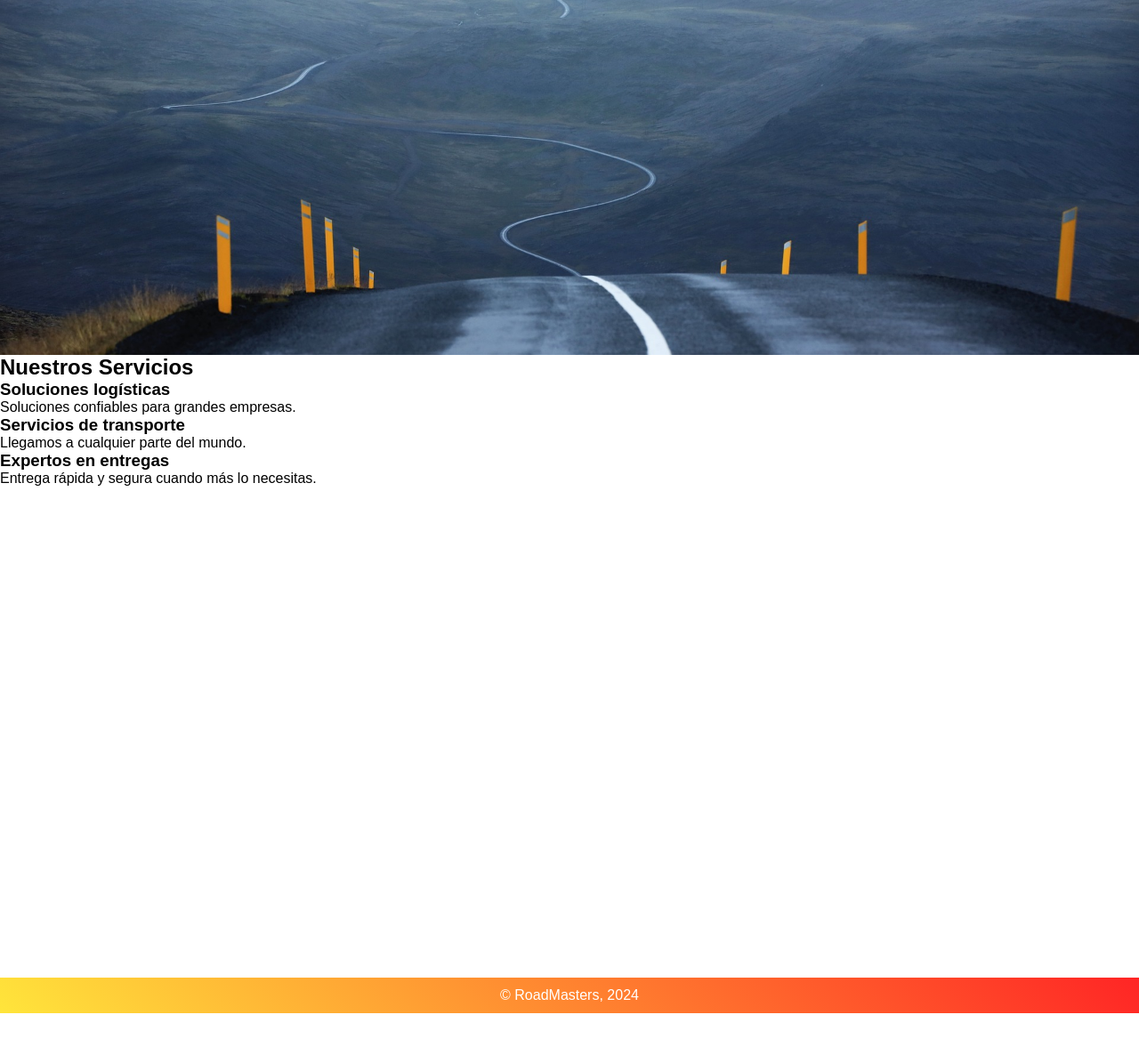
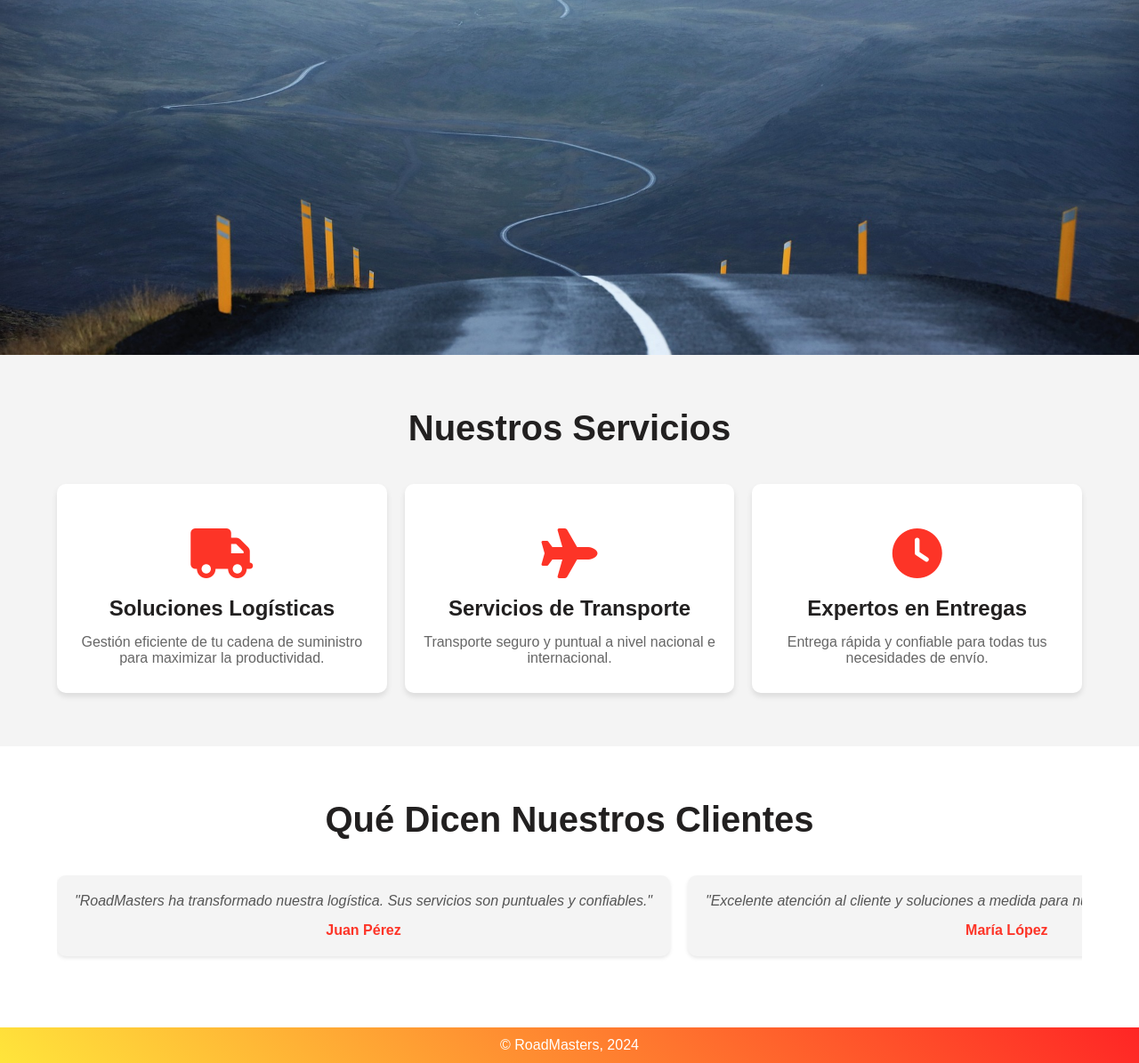
Before and after one commit to gonzalo-ceb/final-cybersecurity, a Django app: page / in a window 1280 px wide. Shown: the part 801-1996 px from the top of the page at 89% size. Before the commit the page ends 1940 px from the top, so only its background shows below. Run offline with Django 5.2, Linux system fonts and the light colour scheme.

Commit message:
css home

```diff
--- a/myproject/myapp/static/css/home.css
+++ b/myproject/myapp/static/css/home.css
@@ -104,7 +104,166 @@
     background-repeat: no-repeat;
 }
 
-.contenedor_servicios {
-    width: 100vw;
-    height: 700px;
+
+
+
+
+
+.container {
+    width: 90%;
+    max-width: 1200px;
+    margin: 0 auto;
 }
+
+/* Sección de Servicios */
+.servicios {
+    padding: 60px 0;
+    background-color: #f4f4f4;
+    text-align: center;
+}
+
+.servicios h2 {
+    font-size: 2.5rem;
+    margin-bottom: 40px;
+    color: #222020;
+    font-family: 'Montserrat', sans-serif;
+}
+
+.servicios-grid {
+    display: flex;
+    justify-content: space-between;
+    gap: 20px;
+    flex-wrap: wrap;
+}
+
+.servicio {
+    background-color: #fff;
+    padding: 30px 20px;
+    border-radius: 10px;
+    box-shadow: 0 4px 6px rgba(0,0,0,0.1);
+    flex: 1 1 calc(33.333% - 40px);
+    transition: transform 0.3s ease, box-shadow 0.3s ease;
+    font-family: 'Montserrat', sans-serif;
+}
+
+.servicio:hover {
+    transform: translateY(-10px);
+    box-shadow: 0 8px 16px rgba(0,0,0,0.2);
+}
+
+.servicio i {
+    font-size: 3.5rem;
+    margin: 20px;
+    color: #fd3427;
+}
+
+.servicio h3 {
+    font-size: 1.5rem;
+    color: #222020;
+    margin-bottom: 15px;
+}
+
+.servicio p {
+    font-size: 1rem;
+    color: #666;
+}
+
+/* Sección de Testimonios */
+.testimonios {
+    padding: 60px 0;
+    background-color: #fff;
+    text-align: center;
+}
+
+.testimonios h2 {
+    font-size: 2.5rem;
+    margin-bottom: 40px;
+    color: #222020;
+    font-family: 'Montserrat', sans-serif;
+}
+
+.testimonios-slider {
+    display: flex;
+    overflow-x: auto;
+    gap: 20px;
+    padding-bottom: 20px;
+    scroll-behavior: smooth;
+}
+
+.testimonio {
+    background-color: #f4f4f4;
+    padding: 20px;
+    border-radius: 10px;
+    min-width: 250px;
+    flex-shrink: 0;
+    box-shadow: 0 2px 4px rgba(0,0,0,0.1);
+    font-family: 'Montserrat', sans-serif;
+}
+
+.testimonio p {
+    font-style: italic;
+    margin-bottom: 15px;
+    color: #555;
+}
+
+.testimonio h4 {
+    color: #fd3427;
+    font-size: 1rem;
+    margin-top: 10px;
+}
+
+
+/* Responsividad */
+@media (max-width: 992px) {
+    .servicios-grid {
+        flex-direction: column;
+        align-items: center;
+    }
+
+    .servicio {
+        flex: 1 1 80%;
+    }
+}
+
+@media (max-width: 768px) {
+    .contenedor_descripcion h2 {
+        margin: 0px 20px;
+        font-size: 1.2rem;
+    }
+
+    .contenedor_descripcion a {
+        margin-top: 50px;
+    }
+
+    .contenedor_descripcion a h3 {
+        font-size: 1.2rem;
+        padding: 10px 20px;
+    }
+
+    .titulo {
+        font-size: 5rem;
+    }
+
+    .servicios h2, .testimonios h2 {
+        font-size: 2rem;
+    }
+}
+
+@media (max-width: 600px) {
+    .testimonios-slider {
+        flex-direction: column;
+        align-items: center;
+    }
+
+    .testimonio {
+        min-width: 80%;
+    }
+
+    .contenedor_descripcion h2 {
+        margin: 0px 20px;
+    }
+
+    .transicion {
+        height: 200px;
+    }
+}
--- a/myproject/myapp/templates/base.html
+++ b/myproject/myapp/templates/base.html
@@ -13,6 +13,7 @@
     <link rel="stylesheet" href="{% static 'css/sesion.css' %}">
     <link rel="stylesheet" href="{% static 'css/home.css' %}">
     <link rel="stylesheet" href="{% static 'css/solicitud.css' %}">
+    <link rel="stylesheet" href="https://cdnjs.cloudflare.com/ajax/libs/font-awesome/6.0.0-beta3/css/all.min.css">
 </head>
 <body>
 
--- a/myproject/myapp/templates/home.html
+++ b/myproject/myapp/templates/home.html
@@ -1,5 +1,5 @@
 {% extends 'base.html' %}
-
+{% load static %}
 {% block content %}
 	<div class="contenedor_principal">
 		<div class="contenedor_titulo">
@@ -26,21 +26,49 @@
 	<div class="transicion">
 	</div>
 
-	<div class="contenedor_servicios">
+
+<!-- Servicios -->
+<section id="servicios" class="servicios">
+	<div class="container">
 		<h2>Nuestros Servicios</h2>
-		<div class="features">
-			<div class="feature">
-				<h3>Soluciones logísticas</h3>
-				<p>Soluciones confiables para grandes empresas.</p>
+		<div class="servicios-grid">
+			<div class="servicio">
+				<i class="fas fa-truck"></i>
+				<h3>Soluciones Logísticas</h3>
+				<p>Gestión eficiente de tu cadena de suministro para maximizar la productividad.</p>
 			</div>
-			<div class="feature">
-				<h3>Servicios de transporte</h3>
-				<p>Llegamos a cualquier parte del mundo.</p>
+			<div class="servicio">
+				<i class="fas fa-plane"></i>
+				<h3>Servicios de Transporte</h3>
+				<p>Transporte seguro y puntual a nivel nacional e internacional.</p>
 			</div>
-			<div class="feature">
-				<h3>Expertos en entregas</h3>
-				<p>Entrega rápida y segura cuando más lo necesitas.</p>
+			<div class="servicio">
+				<i class="fas fa-clock"></i>
+				<h3>Expertos en Entregas</h3>
+				<p>Entrega rápida y confiable para todas tus necesidades de envío.</p>
 			</div>
 		</div>
 	</div>
+</section>
+
+<!-- Testimonios -->
+<section id="testimonios" class="testimonios">
+	<div class="container">
+		<h2>Qué Dicen Nuestros Clientes</h2>
+		<div class="testimonios-slider">
+			<div class="testimonio">
+				<p>"RoadMasters ha transformado nuestra logística. Sus servicios son puntuales y confiables."</p>
+				<h4>Juan Pérez</h4>
+			</div>
+			<div class="testimonio">
+				<p>"Excelente atención al cliente y soluciones a medida para nuestras necesidades de transporte."</p>
+				<h4>María López</h4>
+			</div>
+			<div class="testimonio">
+				<p>"Recomiendo RoadMasters por su profesionalismo y eficiencia en cada entrega."</p>
+				<h4>Carlos García</h4>
+			</div>
+		</div>
+	</div>
+</section>
 {% endblock %}
```
Also changed, not shown: myproject/myapp/static/images/entrega.jpg (added), myproject/myapp/static/images/transporte.jpg (added), 1 other file.
